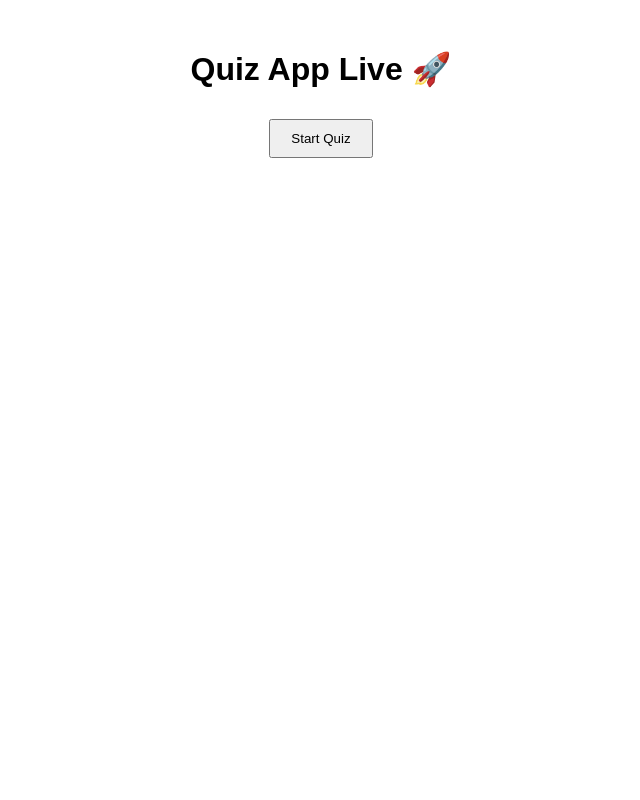
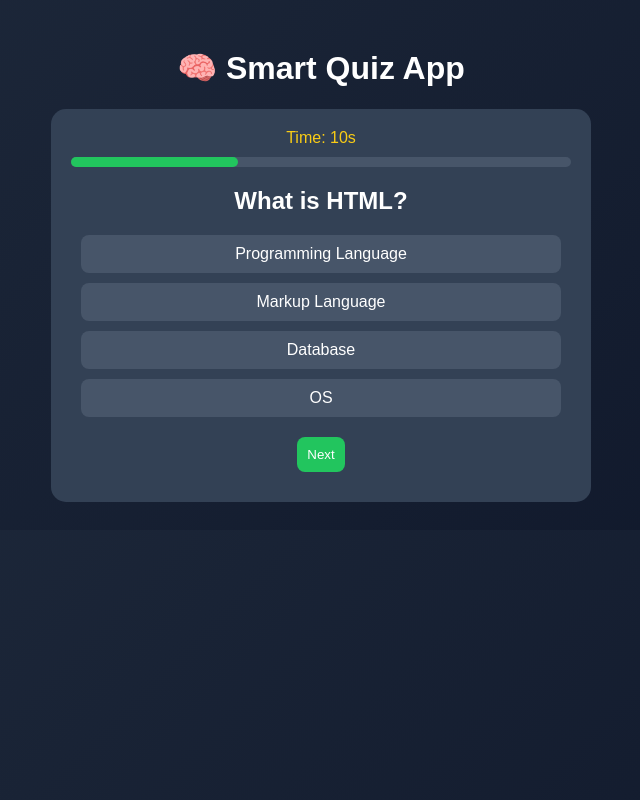
Before and after one commit to samruddhi61/quiz-app, a plain HTML site: page index.html in a window 1280 px wide. Shown: the whole page, without its empty margins (319-959 px from the left). Drawn offline with Linux system fonts and the light colour scheme.

Commit message:
index.html

```diff
--- a/index.html
+++ b/index.html
@@ -1,34 +1,176 @@
 <!DOCTYPE html>
 <html>
 <head>
+  <title>Smart Quiz App</title>
+
   <style>
     body {
       font-family: Arial;
+      background: linear-gradient(135deg, #1e293b, #0f172a);
+      color: white;
       text-align: center;
-  margin-top: 50px;
+      padding: 20px;
     }
 
-button {
-  padding: 10px 20px;
+    .container {
+      max-width: 500px;
+      margin: auto;
+      background: #334155;
+      padding: 20px;
+      border-radius: 15px;
+    }
+
+    .option {
+      display: block;
+      background: #475569;
       margin: 10px;
+      padding: 10px;
+      border-radius: 8px;
       cursor: pointer;
     }
+
+    .option:hover {
+      background: #64748b;
+    }
+
+    .correct { background: green; }
+    .wrong { background: red; }
+
+    button {
+      margin: 10px;
+      padding: 10px;
+      border: none;
+      border-radius: 8px;
+      background: #22c55e;
+      color: white;
+      cursor: pointer;
+    }
+
+    .progress {
+      height: 10px;
+      background: #475569;
+      border-radius: 5px;
+      margin-bottom: 15px;
+    }
+
+    .progress-bar {
+      height: 10px;
+      background: #22c55e;
+      width: 0%;
+      border-radius: 5px;
+    }
+
+    .timer {
+      margin-bottom: 10px;
+      color: #facc15;
+    }
   </style>
-  <title>Quiz App</title>
 </head>
 
 <body>
 
-<h1>Quiz App Live 🚀</h1>
+<h1>🧠 Smart Quiz App</h1>
 
-<button onclick="startQuiz()">Start Quiz</button>
+<div class="container">
+  <div class="timer" id="timer">Time: 15s</div>
 
-<div id="quiz" style="display:none;">
-  <h3 id="question"></h3>
-  <div id="options"></div>
+  <div class="progress">
+    <div class="progress-bar" id="progressBar"></div>
   </div>
 
-<script src="script.js"></script>
+  <h2 id="question">Question</h2>
+  <div id="options"></div>
+
+  <button onclick="nextQuestion()">Next</button>
+</div>
+
+<script>
+const quiz = [
+  {
+    q: "What is HTML?",
+    options: ["Programming Language", "Markup Language", "Database", "OS"],
+    answer: 1
+  },
+  {
+    q: "What is CSS used for?",
+    options: ["Logic", "Styling", "Database", "Security"],
+    answer: 1
+  },
+  {
+    q: "What is JavaScript?",
+    options: ["Styling Tool", "Programming Language", "Database", "Browser"],
+    answer: 1
+  }
+];
+
+let index = 0;
+let score = 0;
+let time = 15;
+let timer;
+
+function loadQuestion() {
+  clearInterval(timer);
+  time = 15;
+  startTimer();
+
+  let q = quiz[index];
+  document.getElementById("question").innerText = q.q;
+
+  let optionsHTML = "";
+  q.options.forEach((opt, i) => {
+    optionsHTML += `<div class="option" onclick="selectAnswer(${i}, this)">${opt}</div>`;
+  });
+
+  document.getElementById("options").innerHTML = optionsHTML;
+  updateProgress();
+}
+
+function selectAnswer(i, element) {
+  let correct = quiz[index].answer;
+  let options = document.querySelectorAll(".option");
+
+  options.forEach(opt => opt.onclick = null);
+
+  if (i === correct) {
+    element.classList.add("correct");
+    score++;
+  } else {
+    element.classList.add("wrong");
+    options[correct].classList.add("correct");
+  }
+}
+
+function nextQuestion() {
+  index++;
+  if (index >= quiz.length) {
+    document.querySelector(".container").innerHTML = `
+      <h2>Quiz Finished 🎉</h2>
+      <p>Your Score: ${score}/${quiz.length}</p>
+    `;
+    return;
+  }
+  loadQuestion();
+}
+
+function updateProgress() {
+  let percent = ((index + 1) / quiz.length) * 100;
+  document.getElementById("progressBar").style.width = percent + "%";
+}
+
+function startTimer() {
+  timer = setInterval(() => {
+    time--;
+    document.getElementById("timer").innerText = "Time: " + time + "s";
+
+    if (time === 0) {
+      clearInterval(timer);
+      nextQuestion();
+    }
+  }, 1000);
+}
+
+loadQuestion();
+</script>
 
 </body>
 </html>
```
Lines whose indentation alone changed are shown as unchanged.
